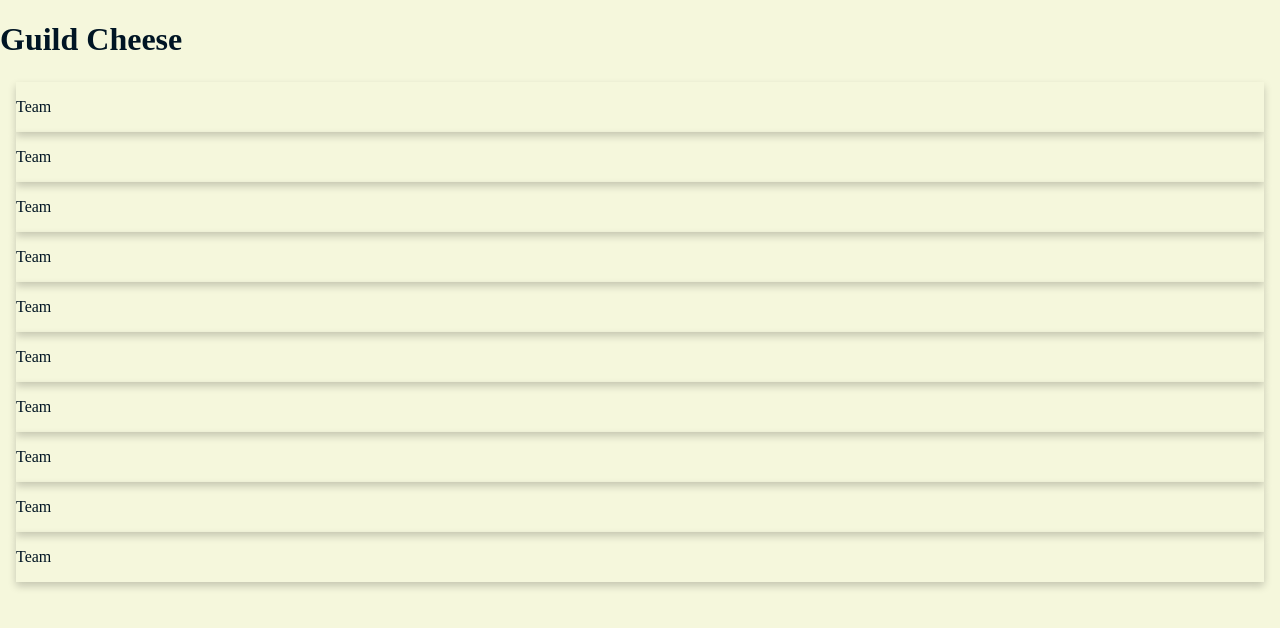
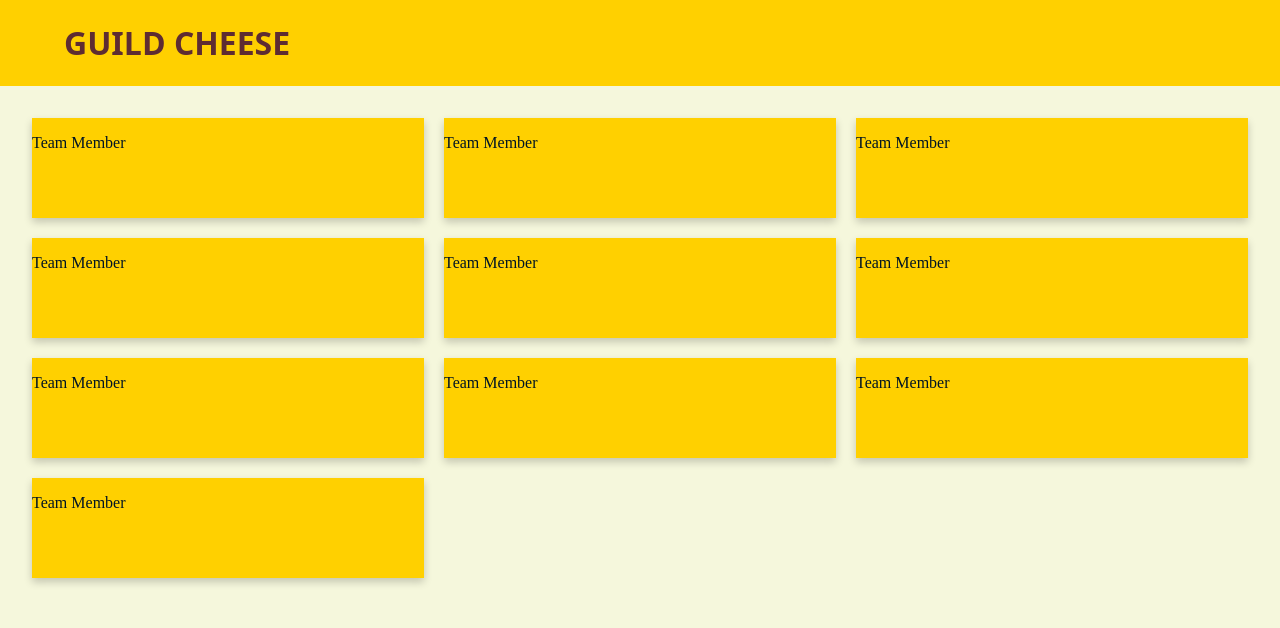
Before and after one commit to BrigeLub/GuildCheese, a website: page src/public/html/teambio.html in a window 1280 px wide. Drawn offline with Linux system fonts and the light colour scheme; files that its build step writes are made by us from their sources; files whose address does not match are found by name.

Commit message:
style: landing & bio cards

```diff
--- a/src/public/html/teambio.css
+++ b/src/public/html/teambio.css
@@ -1,14 +1,31 @@
+h1 {
+    color: #5E2C32;
+    margin-left: 4rem;
+    font-family:system-ui, -apple-system, BlinkMacSystemFont, 'Segoe UI', Roboto, Oxygen, Ubuntu, Cantarell, 'Open Sans', 'Helvetica Neue', sans-serif
+  }
+
+
+  .header {
+    background-color: #ffd000;
+    display: flex;
+    flex-direction: column;
+    position: sticky;
+    padding: auto;
+    top: 0;
+
+  }
 body {
     background-color: #F5F7DC;
     color: #001524;
     margin: 0;
-    display: grid;
+
   }
 
 .bio-card {
     /* Add shadows to create the "card" effect */
     box-shadow: 0 4px 8px 0 rgba(0,0,0,0.2);
     transition: 0.3s;
+    background-color: #ffd000;
   }
 
   /* On mouse-over, add a deeper shadow */
@@ -18,7 +35,9 @@ body {
 
   /* Add some padding inside the card container */
   .container {
-    padding: 2px 16px;
     display: grid;
-    grid-row-end: 4;
+    grid-template-columns: repeat(3, 1fr);
+    grid-auto-rows: 100px;
+    gap: 20px;
+    padding: 2rem;
   }
--- a/src/public/html/teambio.html
+++ b/src/public/html/teambio.html
@@ -6,8 +6,9 @@
   </head>
   <header class="header">
     <div>
-      <h1>Guild Cheese</h1>
+      <h1>GUILD CHEESE</h1>
     </div>
+
   </header>
   <body>
 
--- a/src/public/index.css
+++ b/src/public/index.css
@@ -16,16 +16,9 @@ body {
     margin-bottom: 5px;
     background-color: #ffd000;
     padding: 2%;
-    border-radius: 0% 0% 50% 70%;
-    transition: margin-bottom 3s;
-    transition-timing-function: linear;
+    border-radius: 0% 0% 70% 70%;
+
 }
-
-.button:hover{
-  margin-bottom: -100px;
-}
-
-
 
 
   h1 {
@@ -37,6 +30,7 @@ body {
   .flex-wrapper {
     display: flex;
     margin-left: 2rem;
+    flex-direction: row-reverse;
   }
 
   .header {
@@ -44,7 +38,7 @@ body {
     display: flex;
     flex-direction: column;
     position: sticky;
-    padding: 2rem;
+    padding: auto;
     top: 0;
 
   }
--- a/src/public/js/createbios.js
+++ b/src/public/js/createbios.js
@@ -12,7 +12,7 @@ function createBioElement() {
   bioCard.classList.add("bio-card"); // Add a class for styling
 
   let bioContent = document.createElement("p");
-  bioContent.textContent = "Team";
+  bioContent.textContent = "Team Member";
 
   bioCard.append(bioContent);
 
```
Also changed, not shown: src/public/index.html (+3 -3 lines).
